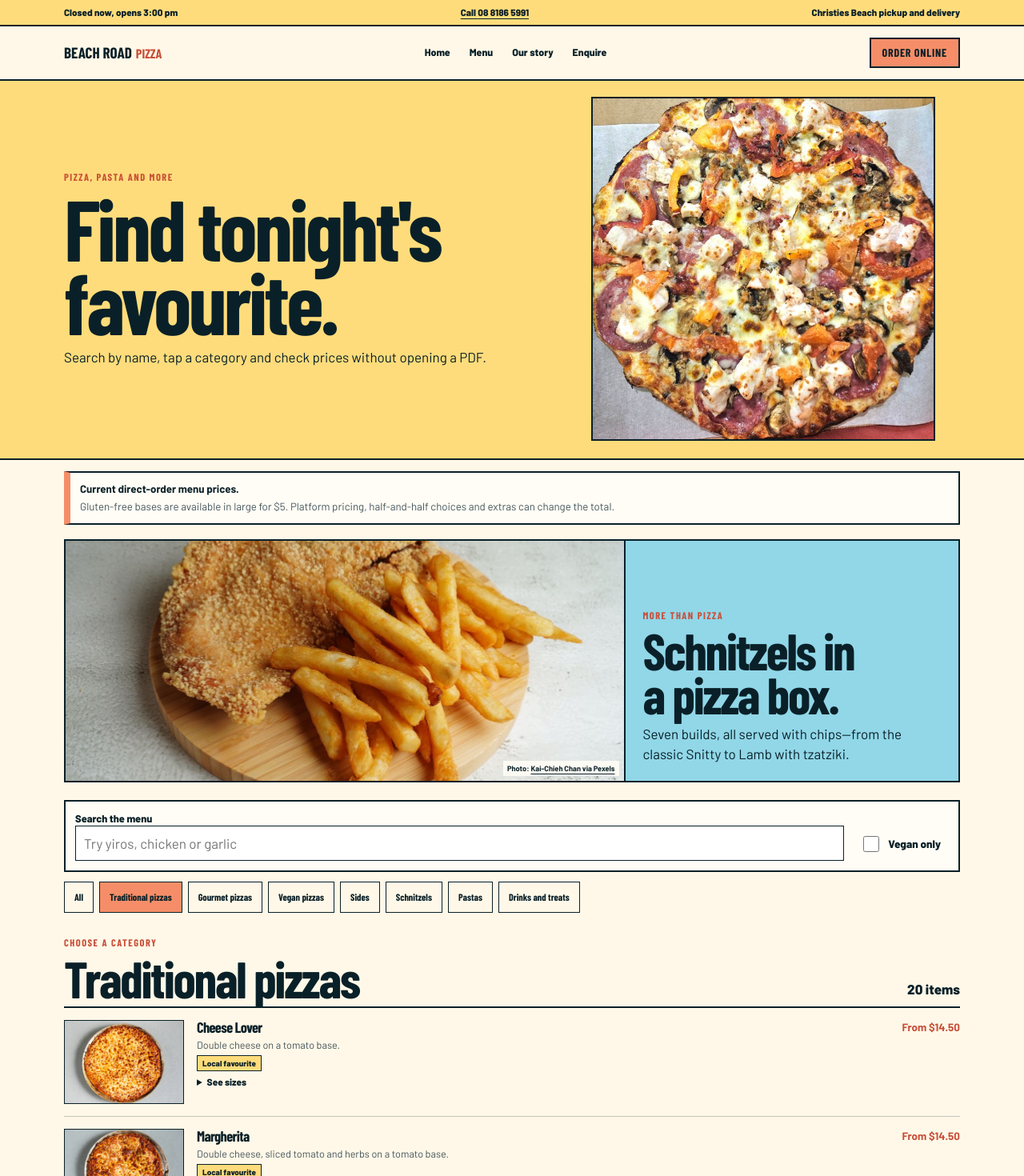
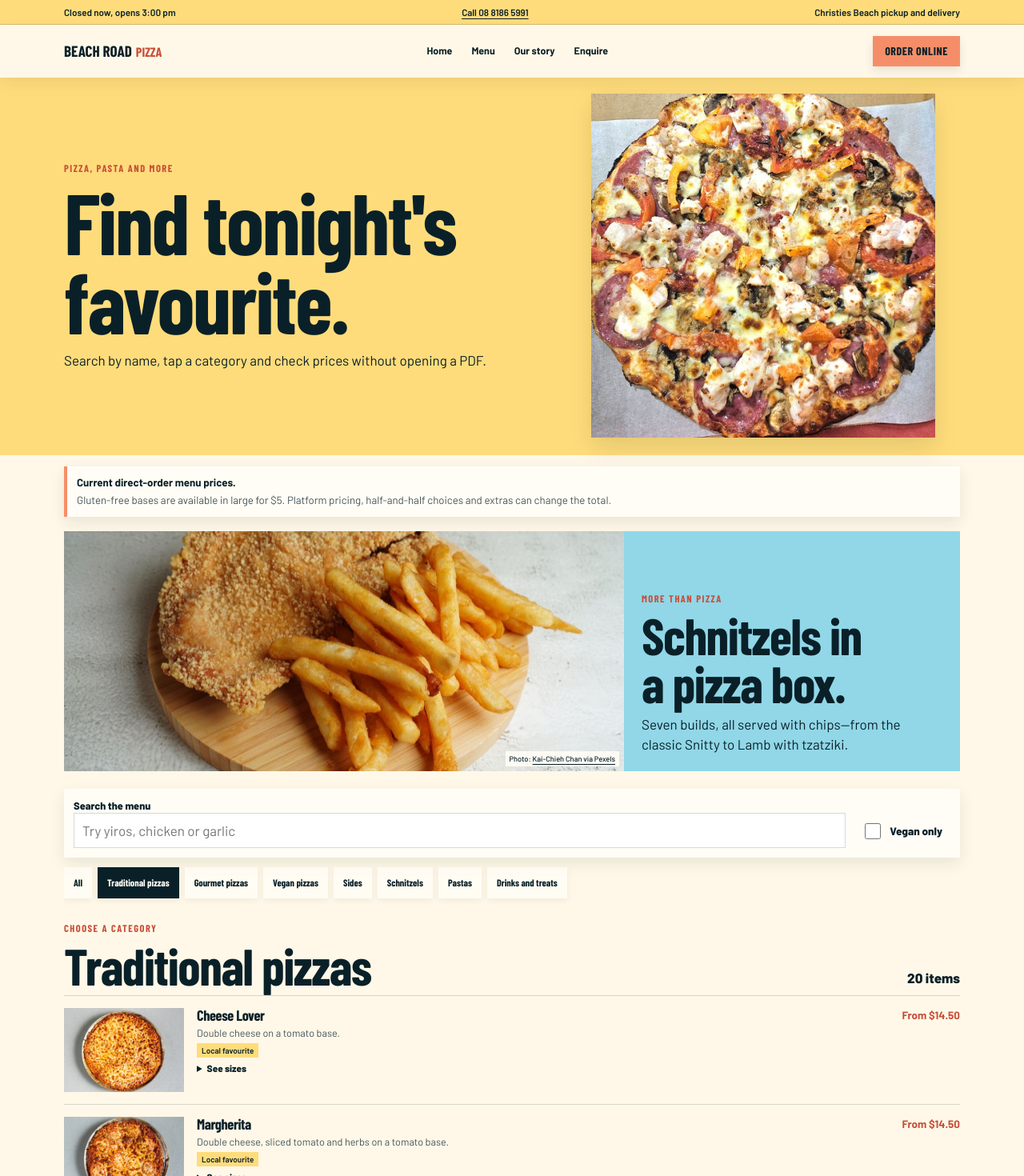
Before and after one commit to CentralPass/beachroad-pizza, a Next.js app: page /menu in a window 1280 px wide. Shown: the top 1470 px of the page at 80% size. Built offline with nearby package versions, Linux system fonts and the light colour scheme; a web font is replaced by a local one.

Commit message:
Refine visual hierarchy and pizza assets

```diff
--- a/app/globals.css
+++ b/app/globals.css
@@ -1642,6 +1642,335 @@ textarea {
   }
 }
 
+/* Refined finish: softer hierarchy, fewer outlines and cleaner food photography. */
+:root {
+  --hairline: rgba(10, 32, 40, 0.16);
+  --soft-shadow: 0 12px 28px rgba(10, 32, 40, 0.11);
+  --lift-shadow: 0 7px 18px rgba(10, 32, 40, 0.09);
+}
+
+h1,
+h2,
+h3 {
+  line-height: 0.93;
+  letter-spacing: -0.022em;
+}
+
+h1 {
+  font-weight: 800;
+}
+
+h2 {
+  font-weight: 700;
+}
+
+h3,
+.story-intro,
+.award-timeline time,
+.contact-phone {
+  font-weight: 700;
+}
+
+.wordmark strong,
+.wordmark span,
+.eyebrow,
+.button,
+.category-tabs button,
+.footer-kicker,
+.mobile-menu summary,
+.desktop-nav,
+.text-link,
+.text-button {
+  font-weight: 700;
+}
+
+.service-bar,
+.hero-facts,
+.footer-actions a,
+.footer-button {
+  font-weight: 600;
+}
+
+.service-bar,
+.site-header {
+  border: 0;
+}
+
+.service-bar {
+  box-shadow: inset 0 -1px 0 var(--hairline);
+}
+
+.site-header {
+  background: rgba(255, 248, 232, 0.94);
+  box-shadow: 0 7px 20px rgba(10, 32, 40, 0.07);
+  backdrop-filter: blur(12px);
+}
+
+.button {
+  border: 1px solid transparent;
+  box-shadow: 0 5px 12px rgba(10, 32, 40, 0.1);
+  letter-spacing: 0.04em;
+}
+
+.button:hover {
+  background: var(--coral-dark);
+  color: var(--paper);
+  transform: none;
+}
+
+.button-secondary {
+  border-color: rgba(10, 32, 40, 0.38);
+  background: transparent;
+  box-shadow: none;
+}
+
+.mobile-menu summary {
+  border: 1px solid var(--hairline);
+  background: rgba(255, 253, 246, 0.72);
+}
+
+.mobile-menu nav {
+  border: 0;
+  background: var(--paper);
+  box-shadow: var(--soft-shadow);
+}
+
+.mobile-menu nav a {
+  border-bottom-color: var(--hairline);
+  font-weight: 700;
+}
+
+.mobile-menu nav a:last-child {
+  background: var(--coral);
+}
+
+.hero-art {
+  width: min(72vw, 310px);
+  padding: 8px;
+  overflow: visible;
+  clip-path: none;
+  background: transparent;
+}
+
+.hero-art img {
+  width: 100%;
+  height: auto;
+  aspect-ratio: 1;
+  object-fit: contain;
+  transform: none;
+  filter: drop-shadow(0 16px 14px rgba(10, 32, 40, 0.18));
+}
+
+.hero-art p {
+  right: 2%;
+  bottom: 7%;
+  border: 0;
+  box-shadow: 0 5px 14px rgba(10, 32, 40, 0.15);
+  font-weight: 700;
+}
+
+.spin-food {
+  animation-name: refined-spin;
+}
+
+@keyframes refined-spin {
+  to { transform: rotate(360deg); }
+}
+
+.motion-ticker {
+  border: 0;
+  box-shadow: inset 0 1px 0 rgba(255, 255, 255, 0.25), inset 0 -1px 0 var(--hairline);
+}
+
+.motion-ticker span {
+  font-weight: 700;
+}
+
+.photo-banner,
+.video-feature video,
+.pasta-preview video,
+.deal-feature,
+.deal-list article,
+.favourite-card,
+.review-card,
+.visit-photo-grid img,
+.hours-list,
+.page-photo,
+.story-shop-photo,
+.menu-drawn-feature,
+.menu-tools,
+.menu-item > img,
+.menu-order-bar,
+.empty-state,
+.prepared-enquiry,
+.award-timeline article,
+.contact-panel {
+  border: 0;
+}
+
+.photo-banner,
+.video-feature video,
+.pasta-preview video,
+.page-photo,
+.story-shop-photo {
+  box-shadow: var(--soft-shadow);
+}
+
+.photo-banner p {
+  border: 0;
+  box-shadow: 0 5px 14px rgba(10, 32, 40, 0.14);
+  font-weight: 600;
+}
+
+.deal-feature,
+.deal-list article,
+.review-card,
+.hours-list,
+.menu-tools,
+.menu-order-bar,
+.empty-state,
+.prepared-enquiry,
+.award-timeline article,
+.contact-panel {
+  box-shadow: var(--lift-shadow);
+}
+
+.deal-feature p,
+.menu-drawn-feature > div {
+  border: 0;
+}
+
+.deal-list article {
+  padding: 18px;
+}
+
+.deal-list small,
+.review-card span,
+.favourite-card small {
+  font-weight: 500;
+}
+
+.favourite-card strong {
+  font-weight: 700;
+}
+
+.review-card p {
+  font-weight: 600;
+  line-height: 1.26;
+}
+
+.visit-photo-grid {
+  gap: 8px;
+}
+
+.deal-section,
+.favourites-section,
+.review-section,
+.pasta-preview,
+.visit-section,
+.video-feature,
+.story-copy-section,
+.award-story,
+.enquiry-section,
+.inner-hero,
+.story-hero,
+.enquiry-hero {
+  border: 0;
+}
+
+.hours-list div,
+.contact-hours,
+.footer-meta,
+.footer-bottom {
+  border-color: var(--hairline);
+}
+
+.menu-notice {
+  border: 0;
+  border-left: 4px solid var(--coral);
+  box-shadow: var(--lift-shadow);
+}
+
+.credited-photo figcaption {
+  font-weight: 500;
+}
+
+input,
+select,
+textarea {
+  border: 1px solid var(--hairline);
+  box-shadow: inset 0 1px 2px rgba(10, 32, 40, 0.04);
+}
+
+.category-tabs button {
+  border: 0;
+  background: rgba(255, 253, 246, 0.82);
+  box-shadow: 0 3px 8px rgba(10, 32, 40, 0.06);
+}
+
+.category-tabs button.is-active {
+  background: var(--ink);
+  color: var(--paper);
+}
+
+.menu-list {
+  border-top: 1px solid var(--hairline);
+}
+
+.menu-item {
+  border-bottom-color: var(--hairline);
+}
+
+.menu-item-title strong {
+  font-weight: 700;
+}
+
+.menu-labels span {
+  border: 0;
+  font-weight: 600;
+}
+
+.site-footer {
+  border: 0;
+}
+
+.footer-meta,
+.footer-bottom {
+  border-top: 1px solid var(--hairline);
+}
+
+.footer-meta details div {
+  border: 0;
+  box-shadow: var(--soft-shadow);
+}
+
+.footer-button {
+  border: 1px solid var(--hairline);
+}
+
+@media (hover: hover) and (pointer: fine) {
+  html.pizza-cursor,
+  html.pizza-cursor a,
+  html.pizza-cursor button,
+  html.pizza-cursor summary,
+  html.pizza-cursor input,
+  html.pizza-cursor select,
+  html.pizza-cursor textarea {
+    cursor: url("/cursor/pizza-cutout-v4.png") 10 10, auto;
+  }
+}
+
+@media (min-width: 720px) {
+  .hero-art {
+    width: min(35vw, 390px);
+  }
+
+  .deal-feature p,
+  .menu-drawn-feature > div {
+    border: 0;
+  }
+}
+
 @media (prefers-reduced-motion: reduce) {
   html {
     scroll-behavior: auto;
--- a/app/page.tsx
+++ b/app/page.tsx
@@ -56,10 +56,10 @@ export default function Home() {
           <div className="hero-art" aria-hidden="true">
             <img
               className="spin-food"
-              src="/images/food/Beach Road Pizza_Peri Peri Chicken.jpg"
+              src="/images/hero/peri-peri-cutout-v1.png"
               alt=""
-              width="1600"
-              height="900"
+              width="1254"
+              height="1254"
               fetchPriority="high"
             />
             <p>Peri Peri Chicken</p>
```
Also changed, not shown: public/cursor/pizza-cutout-v4.png (added), public/images/hero/peri-peri-cutout-v1.png (added).
